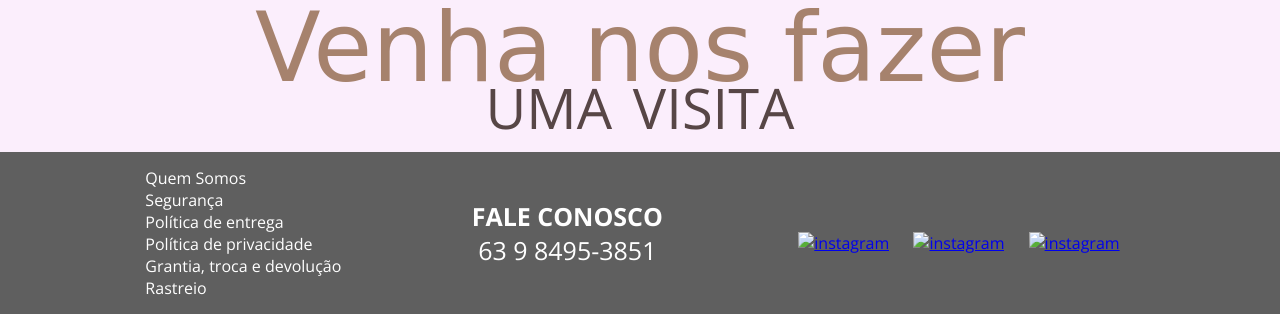
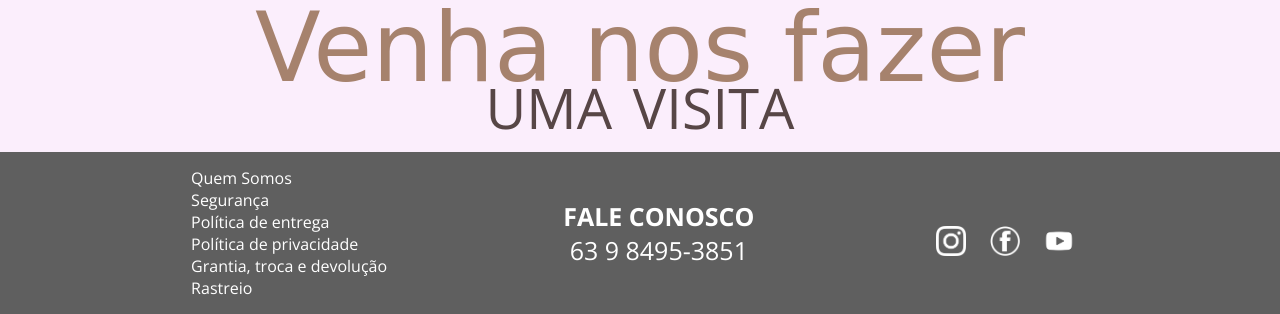
Before and after one commit to slleumas/Site_jheslane, a plain HTML site: page AgendamentoSite.html in a window 1280 px wide. Shown: the part 1269-1583 px from the top of the page. Drawn offline with nearby package versions, Linux system fonts and the light colour scheme; the site is published under a folder, as on GitHub Pages, so addresses that start at the root find nothing; a script that the page names is missing; a web font is replaced by a local one.

Commit message:
correção imagem redes sociais

```diff
--- a/AgendamentoSite.html
+++ b/AgendamentoSite.html
@@ -135,9 +135,9 @@
             <p><a href="tel:+5563984953851">63 9 8495-3851</a></p>
         </div>
         <div class="socialSit">
-            <a href="#"><img src="/img/insta.png" alt="instagram"></a>
-            <a href="#"><img src="/img/Face.png" alt="instagram"></a>
-            <a href="#"><img src="/img/Youtube.png" alt="instagram"></a>
+            <a href="#"><img src="img/insta.png" alt="instagram"></a>
+            <a href="#"><img src="img/Face.png" alt="instagram"></a>
+            <a href="#"><img src="img/Youtube.png" alt="instagram"></a>
         </div>
     </footer>
 </body>
```
Also changed, not shown: Contatos.html (+3 -3 lines).
